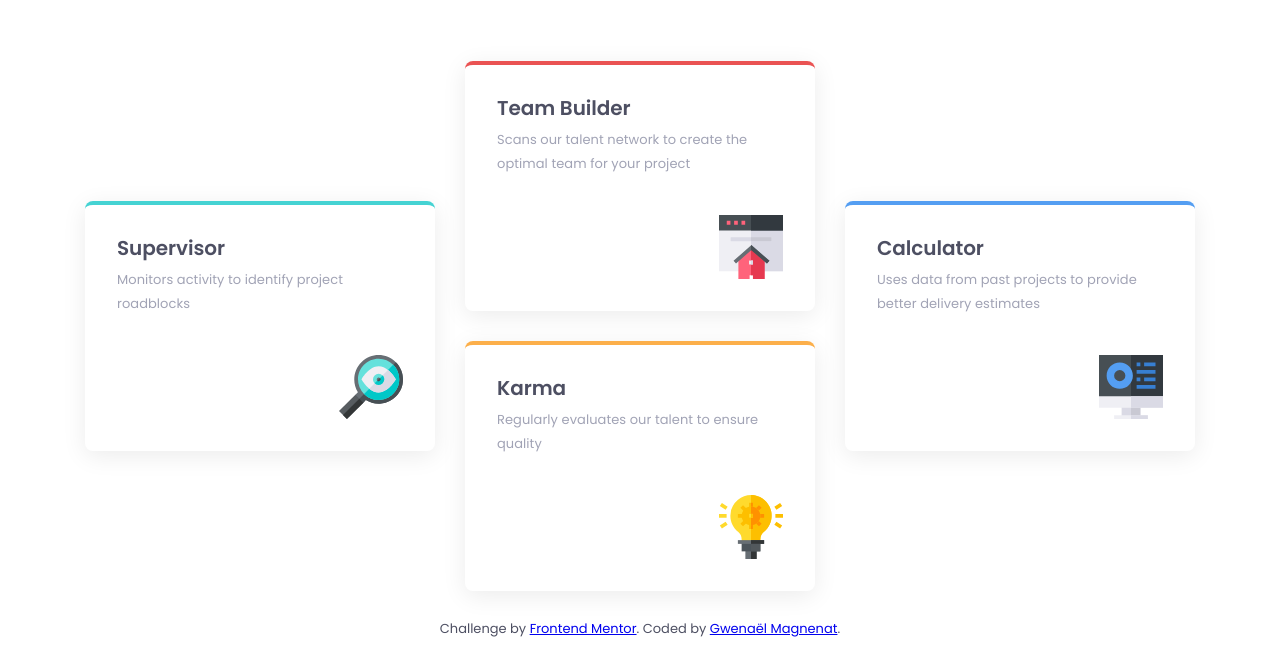
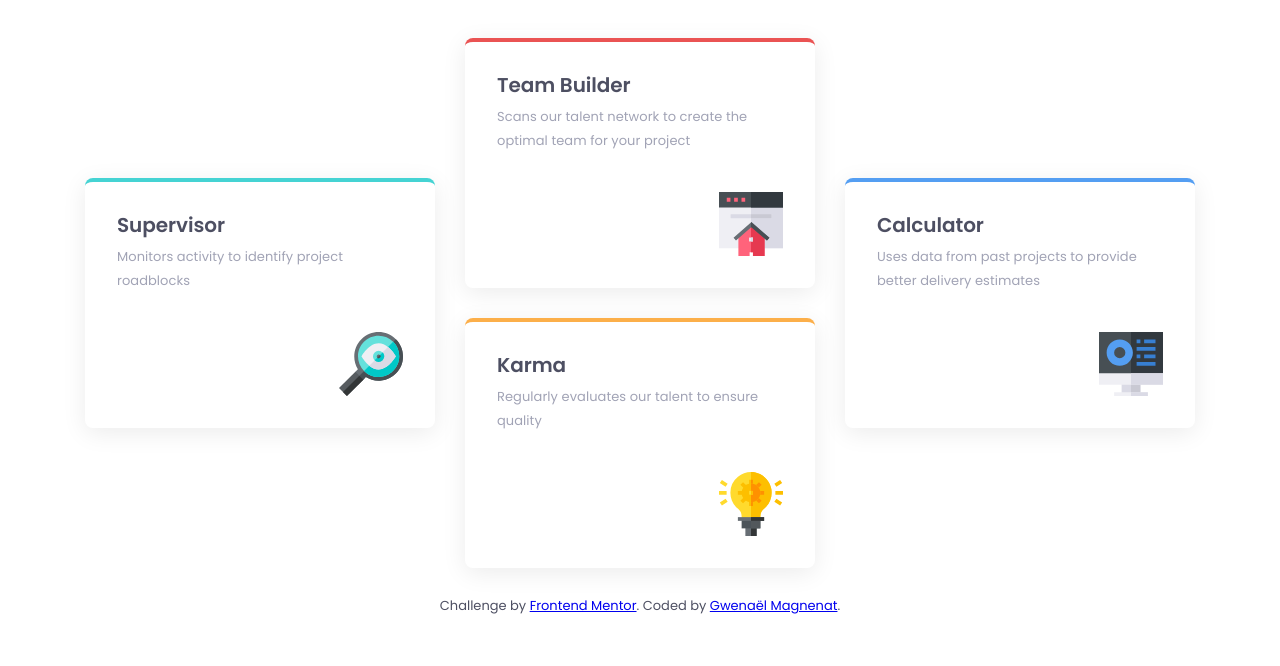
Before and after one commit to gmagnenat/four-card-feature-section, a website: page src/index.html in a window 1280 px wide. Shown: the part 257-923 px from the top of the page. After the commit the page ends 900 px from the top, so only its background shows below. Drawn offline with nearby package versions, Linux system fonts and the light colour scheme; files that its build step writes are made by us from their sources.

Commit message:
Fix padding top for desktop

```diff
--- a/src/scss/main.scss
+++ b/src/scss/main.scss
@@ -18,7 +18,11 @@ body {
 
 // Add space above the header
 .container {
-  padding-top: 5.4375rem;
+  padding-top: clamp(
+    4rem,
+    calc(5.3125rem + ((1vw - 0.2rem) * -2.3864)),
+    5.3125rem
+  );
   padding-inline: $space-l;
 }
 
```
